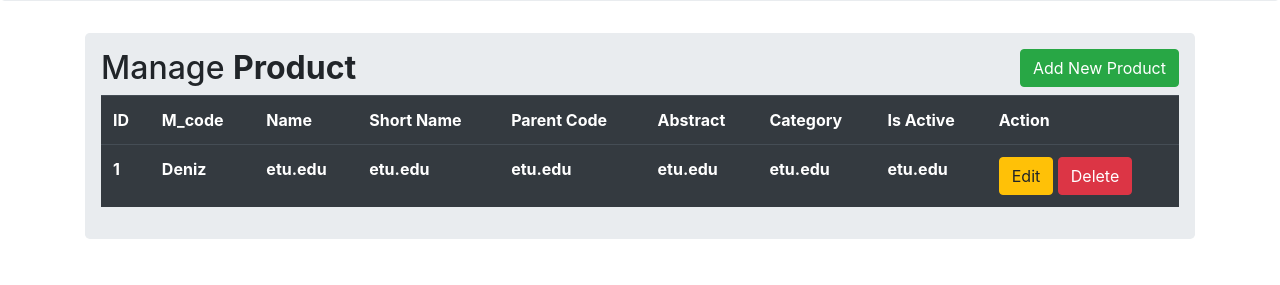
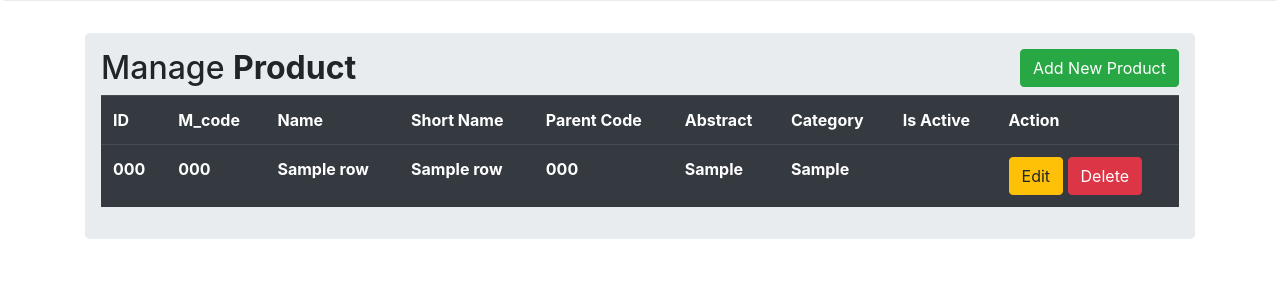
Before and after one commit to yalgun/inventory-system-web, a Flask app: template templates/product.html in a window 1280 px wide. Shown: the part 87-372 px from the top of the page. Run offline with Flask 2, Linux system fonts and the light colour scheme; the template is opened without the code that fills it: most values are stand-ins (such as "Sample title", 1, 10 or a date in 2020); parts of the project's set-up code (start-up, migrations or seed data) failed here and were passed over; some libraries are stand-ins or nearby versions.

Commit message:
Create,Edit,Read Product is done Create New Organization is done

```diff
--- a/templates/login.html
+++ b/templates/login.html
@@ -53,7 +53,9 @@
             <label>Password : </label>
             <input type="password" placeholder="Enter Password" name="person_password" required>
             <button type="submit">Login</button>
-            <li><a href="{{ url_for('register') }}">New Account</a></li>
+            <li><a href="{{ url_for('register') }}">New Admin Account</a></li>
+            <li><a href="{{ url_for('insorg') }}">New Organization Account</a></li>
+
         </div>
     </form>
 </body>
--- a/templates/product.html
+++ b/templates/product.html
@@ -25,25 +25,62 @@
                         <th>Is Active</th>
                         <th>Action</th>
                     </tr>
+                     {% for row in feat %}
                      <tr>
-                         <th>1</th>
-                         <th>Deniz</th>
-                         <th>etu.edu</th>
-                         <th>etu.edu</th>
-                         <th>etu.edu</th>
-                         <th>etu.edu</th>
-                         <th>etu.edu</th>
-                         <th>etu.edu</th>
+                         <th>{{row.m_syscode}}</th>
+                         <th>{{row.m_code}}</th>
+                         <th>{{row.m_name}}</th>
+                         <th>{{row.m_short_name}}</th>
+                         <th>{{row.m_parent_code}}</th>
+                         <th>{{row.m_abstract}}</th>
+                         <th>{{row.m_category}}</th>
+                         <th>{{row.is_active}}</th>
 
                          <td>
-                             <a href="" class="btn btn-warning btn-xs" data-toggle="modal" data-target="#modaledit">Edit</a>
-                             <a href="" class="btn btn-danger btn-xs" onclick="return confirm('Are you sure to delete?')">Delete</a>
+                             <a href="/updateproduct/{{ row.m_syscode }}" class="btn btn-warning btn-xs" data-toggle="modal" data-target="#modaledit{{row.m_syscode}}">Edit</a>
+                            <a href="/deleteproduct/{{ row.m_syscode }}" class="btn btn-danger btn-xs" data-toggle="modal" data-target="#modaldelete{{row.m_syscode}}" >Delete</a>
                          </td>
 
                      </tr>
 
+                         <div id="modaldelete{{row.m_syscode}}" class="modal fade" role="dialog">
+                            <div class="modal-dialog">
+                            <div class="modal-content">
 
-                    <div id="modaledit" class="modal fade" role="dialog">
+                                <div class="modal-header">
+
+
+                                    <h4 class="modal-title">Are You Sure To Delete ? </h4>
+
+
+                                 </div>
+
+                                <div class="modal-body">
+                                    <form action="{{url_for('deleteproduct')}}" method="POST">
+                                        <div class="form-group">
+                                            <input type="hidden"  name="m_syscode" value="{{row.m_syscode}}">
+                                              </div>
+
+                                <div class="form-group">
+
+                                    <button class="btn btn-danger btn-xs" type="submit" >Delete</button>
+
+                                </div>
+                                    </form>
+                                </div>
+                                 <div class="modal-footer">
+
+
+                                    <button type="button" class="btn btn-secondary" data-dismiss="modal">Close</button>
+
+
+                                 </div>
+
+                            </div>
+                            </div>
+                            </div>
+
+                    <div id="modaledit{{row.m_syscode}}" class="modal fade" role="dialog">
                         <div class="modal-dialog">
                             <div class="modal-content">
 
@@ -55,12 +92,36 @@
 
                                  </div>
                                 <div class="modal-body">
-                                    <form action="" method="POST">
+                                    <form action="{{url_for('updateproduct')}}" method="POST">
+                                        <div class="form-group">
+                                            <input type="hidden"  name="m_syscode" value="{{row.m_syscode}}">
+                                            <label>M Code:</label>
+                                            <input type="text" class="form-control" name="m_code" value="{{row.m_code}} ">
+                                        </div>
                                         <div class="form-group">
                                             <label>Name:</label>
-                                            <input type="text" class="form-control" name="name" required="">
+                                            <input type="text" class="form-control" name="m_name" value="{{row.m_name}} ">
                                         </div>
-
+                                         <div class="form-group">
+                                            <label>Short Name:</label>
+                                            <input type="text" class="form-control" name="m_short_name" value="{{row.m_short_name}} ">
+                                        </div>
+                                        <div class="form-group">
+                                            <label>Parent Code:</label>
+                                            <input type="text" class="form-control" name="m_parent_code" value="{{row.m_parent_code}} ">
+                                        </div>
+                                          <div class="form-group">
+                                            <label>Abstract:</label>
+                                            <input type="text" class="form-control" name="m_abstract" value="{{row.m_abstract}} ">
+                                        </div>
+                                        <div class="form-group">
+                                            <label>Category:</label>
+                                            <input type="text" class="form-control" name="m_category" value="{{row.m_category}} ">
+                                        </div>
+                                        <div class="form-group">
+                                            <label>Is Active:</label>
+                                            <input type="text" class="form-control" name="is_active" value="{{row.is_active}} ">
+                                        </div>
                                 <div class="form-group">
 
                                     <button class="btn btn-primary" type="submit">Update</button>
@@ -81,7 +142,7 @@
                     </div>
 
 
-
+                {% endfor %}
                  </table>
              </div>
              <div id="mymodal" class="modal fade" role="dialog">
@@ -117,7 +178,7 @@
                                         </div>
                                           <div class="form-group">
                                             <label>Abstract:</label>
-                                            <input type="text" class="form-control" name="m_abstract" required="">
+                                            <input type="text" class="form-control" name="m_abstract" >
                                         </div>
                                           <div class="form-group">
                                             <label>Category:</label>
@@ -125,11 +186,11 @@
                                         </div>
                                         <div class="form-group">
                                             <label>Is Active:</label>
-                                            <input type="text" class="form-control" name="is_active" required="">
+                                            <input type="text" class="form-control" name="is_active" >
                                         </div>
                                 <div class="form-group">
 
-                                    <button class="btn btn-primary" type="submit">Update</button>
+                                    <button class="btn btn-primary" type="submit">Create</button>
 
                                 </div>
                                     </form>
```
Also changed, not shown: databese.py (+6 -2 lines), views.py (+74 -9 lines).
